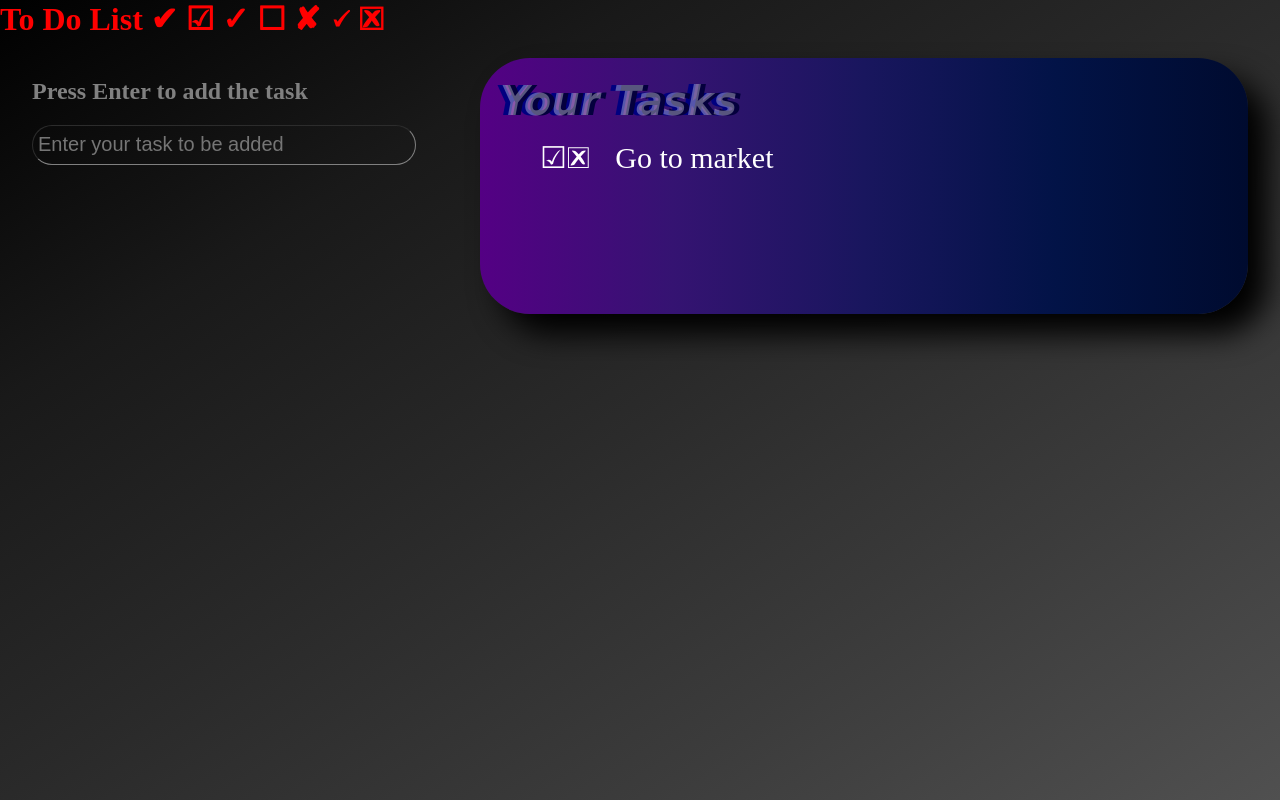
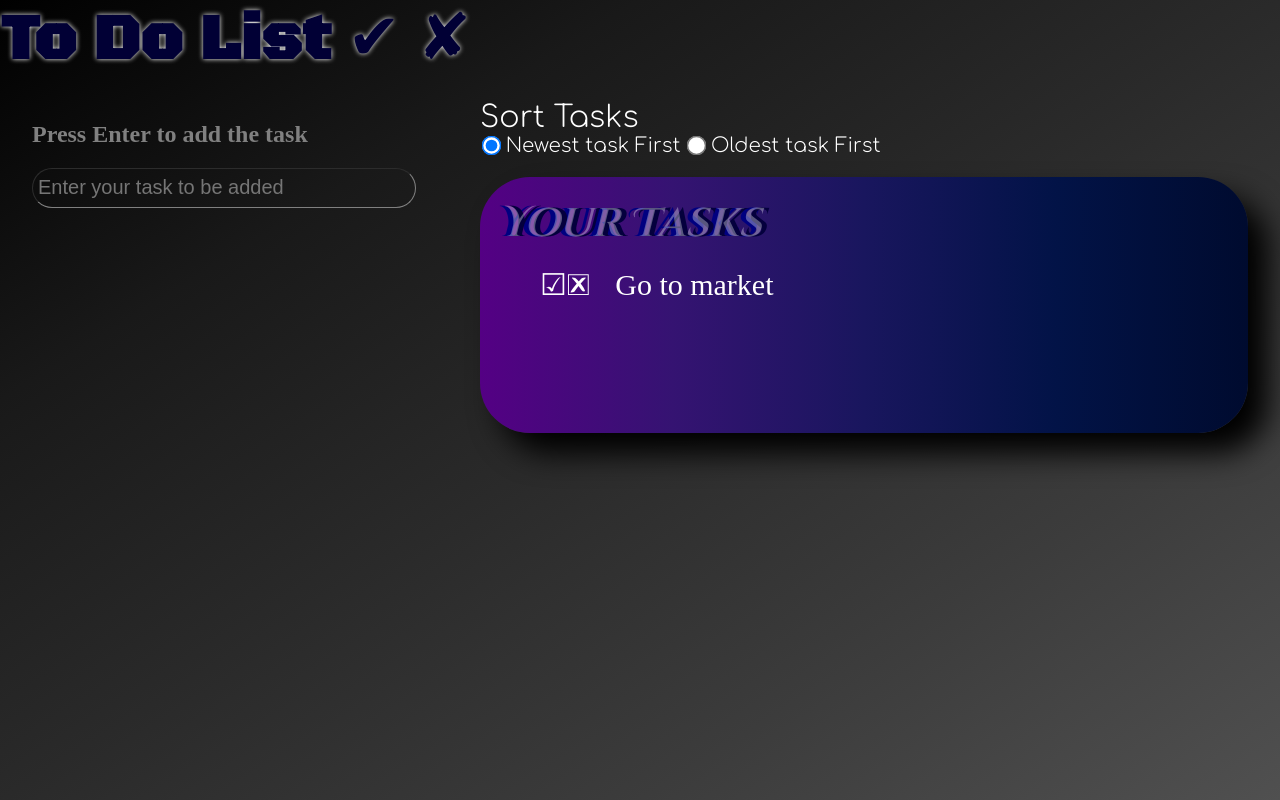
Before and after one commit to puneet-twr/toDoList, a plain HTML site: page index.html in a window 1280 px wide. Drawn offline with Linux system fonts and the light colour scheme; a web font is replaced by a local one.

Commit message:
Update index.html

```diff
--- a/index.html
+++ b/index.html
@@ -6,23 +6,39 @@
     <meta name="viewport" content="width=device-width, initial-scale=1.0">
     <link rel="stylesheet" href="styles.css">
     <link href="https://fonts.googleapis.com/css2?family=Allison&family=Azeret+Mono:wght@200&family=Rampart+One&family=Righteous&family=Rubik+Mono+One&family=Sacramento&family=Tangerine:wght@700&display=swap" rel="stylesheet">
+    <link href="https://fonts.googleapis.com/css2?family=Comfortaa:wght@300;700&display=swap" rel="stylesheet">
+    <link href="https://fonts.googleapis.com/css2?family=Cinzel+Decorative:wght@700&display=swap" rel="stylesheet">
+    <link href="https://fonts.googleapis.com/css2?family=Black+Ops+One&display=swap" rel="stylesheet">
+
 
     <title>To-Do-List</title>
 </head>
 <body>
     <div class="background">
         <div class="mainBody">
-            <h1>To Do List &#10004  &#9745  &#10003  &#9744  &#10008   &#128504   &#128503</h1>
+            <div class="typewriter">
+                <h1>To Do List &#10004 &#10008 </h1>
+                  <!-- &#10003  &#9744  &#9745   &#128504   &#128503 -->
+            </div>
             <div class="content">
                 <div class="inputTask">
                     <h2>Press Enter to add the task</h2>
                     <input type="text" name="" placeholder="Enter your task to be added" id="">
                 </div>
+
+                <div class="right">
+                    <div class="sortOption">
+                        <div class="sortInfo">Sort Tasks </div>
+                        <input type="radio" name="sort" value="NewFirst" checked id="n">
+                        <label for="n">Newest task First</label>
+                        <input type="radio" name="sort" value="OldFirst" id="r">
+                        <label for="r">Oldest task First</label>
+                    </div>
                     <div class="listBody">
                         <div class="listBackground">
                             <div class="listHead"><em>Your Tasks</em></div>
                             <div class="tasks">
-                            <ul>
+                                <ul id="myList">
                                     <li><span class="function"><span class="check" onclick='taskFinished(this.parentNode.parentNode)'>&#9745</span><span class="delete" onclick='removeTask(this.parentNode.parentNode)'>&#128503</span></span><span class="taskName">Go to market</span></li>
                                     <!-- <li><span class="function"><span class="check">&#9745</span><span class="delete">&#128503</span></span><span class="taskName">Go to Gym</span></li>  -->
                                 </ul>
@@ -32,6 +48,7 @@
                 </div>
             </div>
         </div>
+    </div>
 <script src="scripts.js"></script>
 </body>
 </html>
```
Lines whose indentation alone changed are shown as unchanged.
